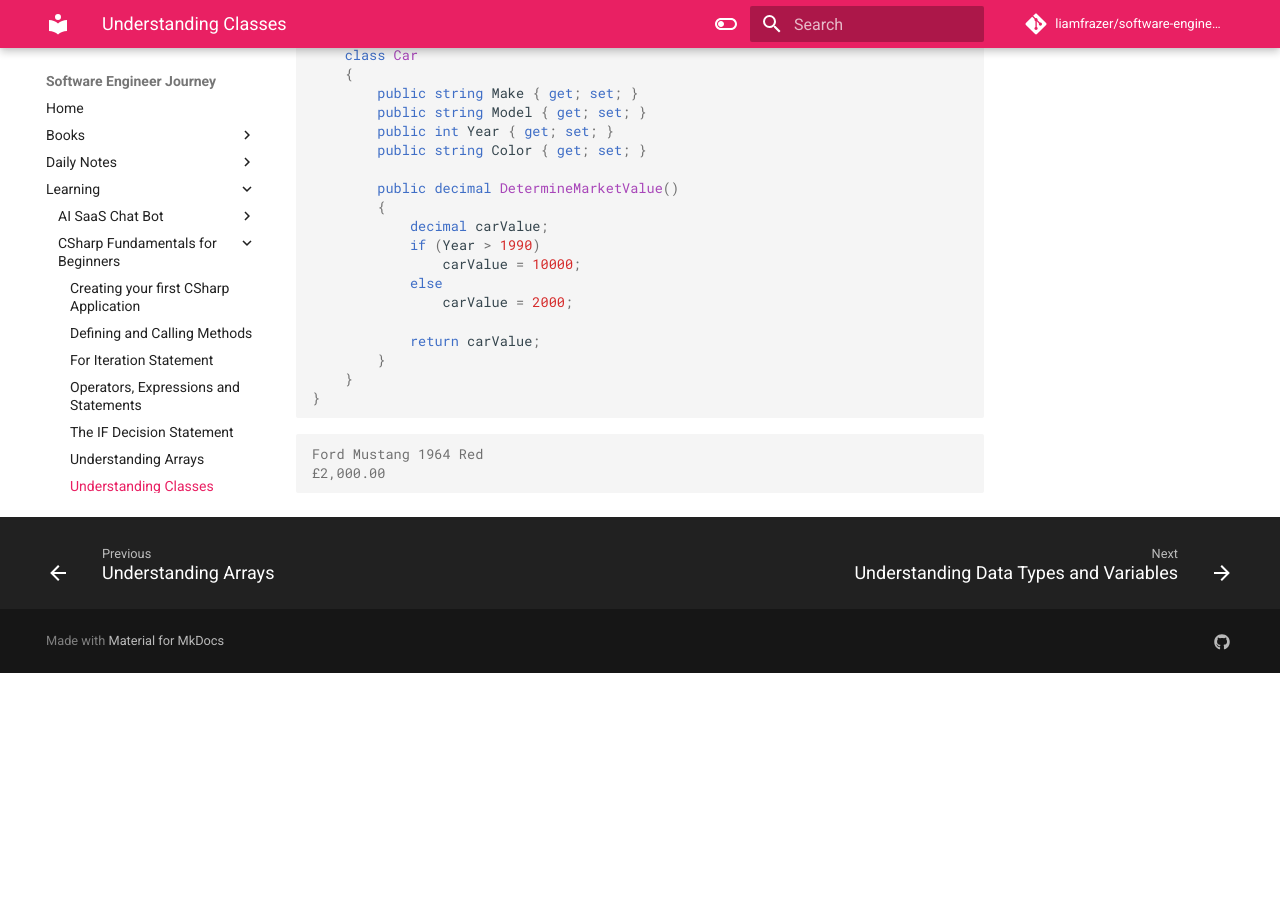
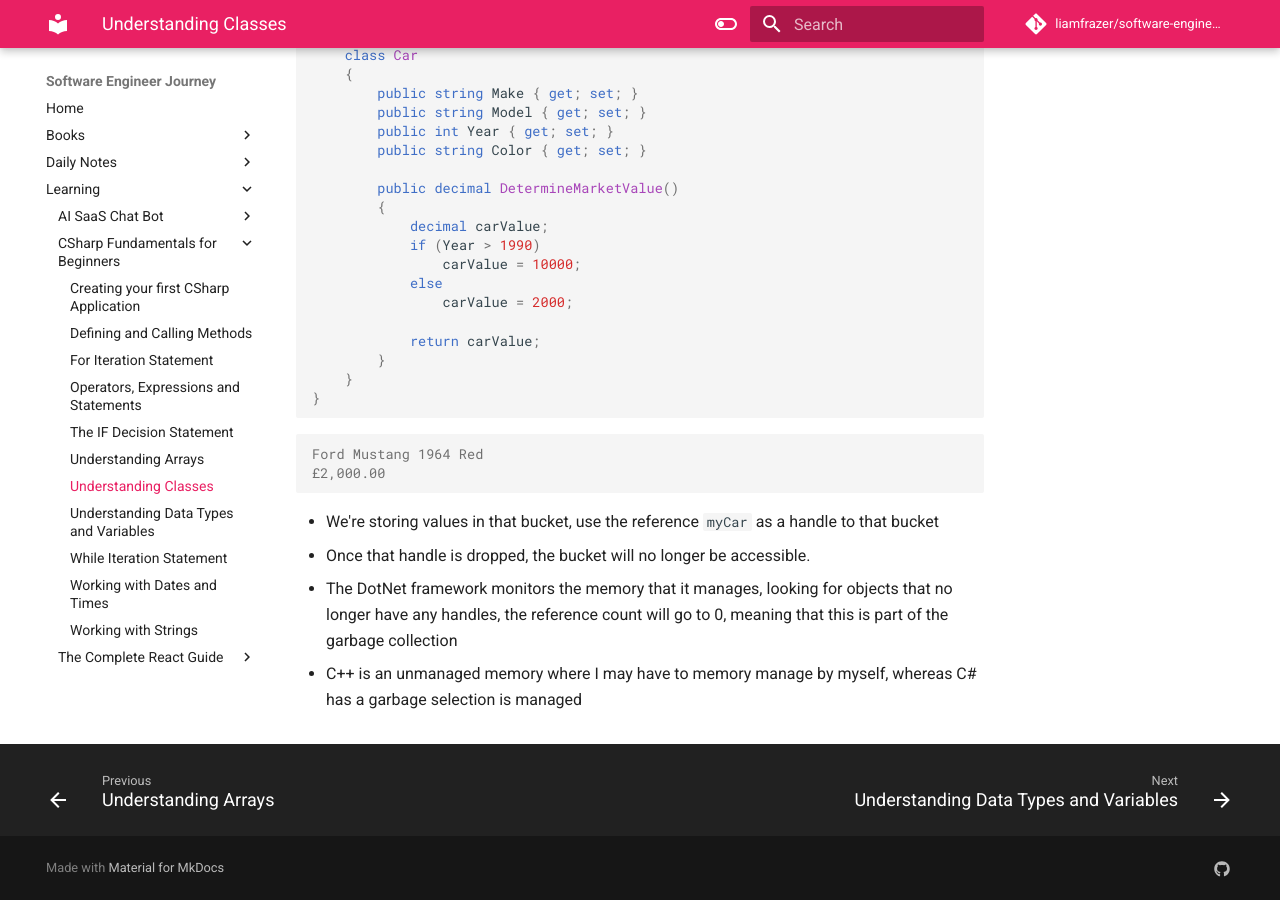
Before and after one commit to liamfrazer/software-engineer-journey, an MkDocs documentation site: the page built from docs/Learning/CSharp Fundamentals for Beginners/Understanding Classes.md, in a window 1280 px wide and 900 px high, scrolled down 1671 px. Built offline with MkDocs 1.6.1 and Material for MkDocs 9.7.7, drawn with Linux system fonts in a browser that asks for light colours; comment, search, counter and statistics services are not loaded; before the commit the page ends 2344 px from its top, so only the background shows below that.

Commit message:
vault backup: 2024-01-07 11:27:51

````diff
--- a/docs/Learning/CSharp Fundamentals for Beginners/Understanding Classes.md
+++ b/docs/Learning/CSharp Fundamentals for Beginners/Understanding Classes.md
@@ -97,3 +97,9 @@ namespace Program
 Ford Mustang 1964 Red
 £2,000.00
 ```
+
+* We're storing values in that bucket, use the reference `myCar` as a handle to that bucket
+* Once that handle is dropped, the bucket will no longer be accessible.
+* The DotNet framework monitors the memory that it manages, looking for objects that no longer have any handles, the reference count will go to 0, meaning that this is part of the garbage collection
+
+* C++ is an unmanaged memory where I may have to memory manage by myself, whereas C# has a garbage selection is managed
````
